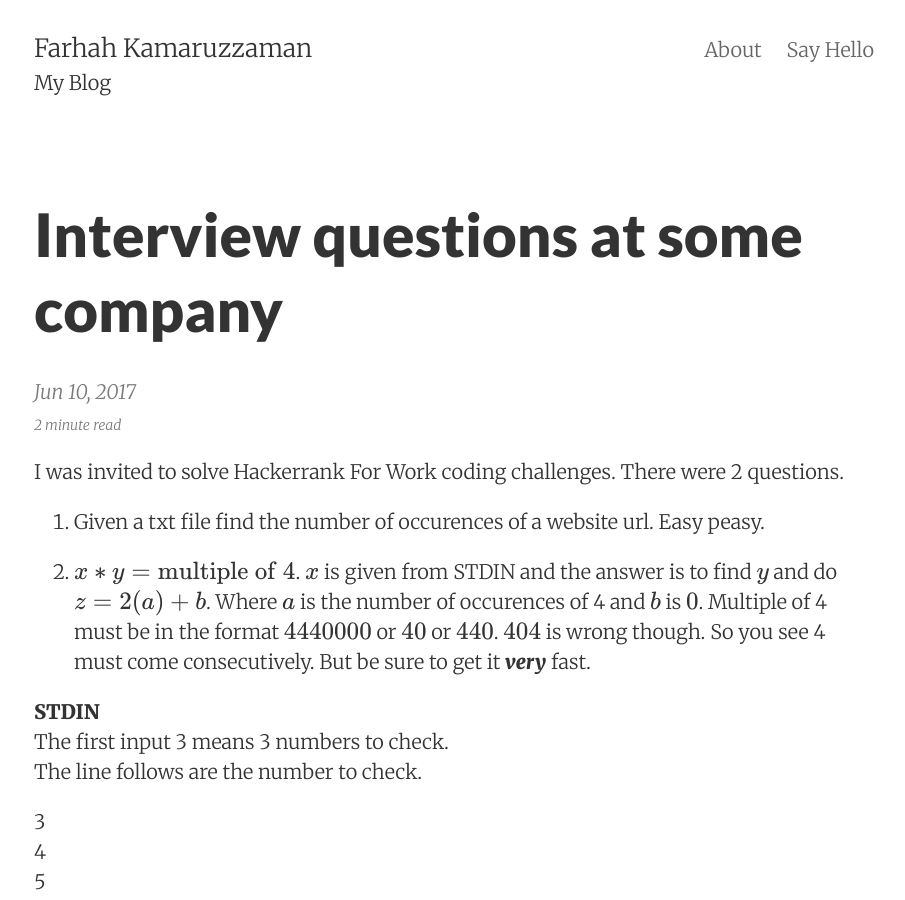
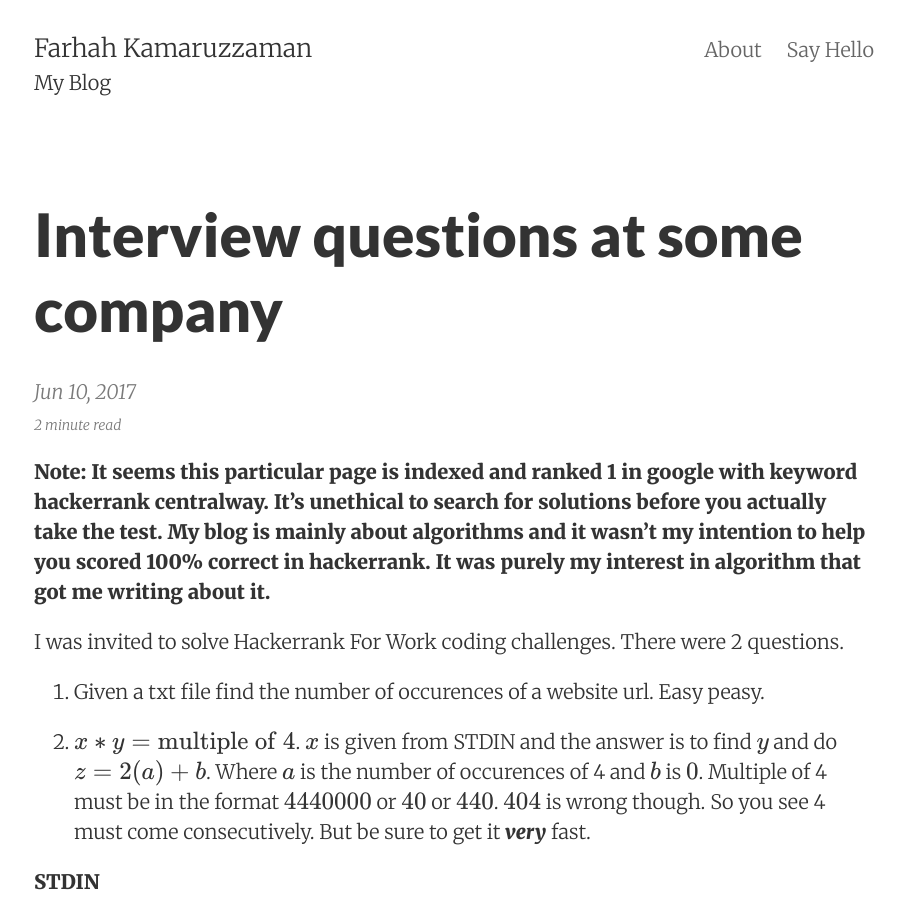
Before and after one commit to farhah/blog, a Jekyll site: the page built from _posts/2017-06-10-Interview-Questions-at-Centralway-Numbrs.md, in a window 1280 px wide and 900 px high. Shown: the whole window, without its empty margins (186-1091 px from the left). Built offline with Jekyll 4.4.1, drawn with Linux system fonts in a browser that asks for light colours; formulas are drawn with MathJax 3; comment, search, counter and statistics services are not loaded.

Commit message:
Create 2017-06-10-Interview-Questions-at-Centralway-Numbrs.md

```diff
--- a/_posts/2017-06-10-Interview-Questions-at-Centralway-Numbrs.md
+++ b/_posts/2017-06-10-Interview-Questions-at-Centralway-Numbrs.md
@@ -5,6 +5,7 @@ date:       2017-06-10GMT+8 09:47:00
 summary:    Interview questions
 categories: [algorithms]
 ---
+**Note: It seems this particular page is indexed and ranked 1 in google with keyword hackerrank centralway. It's unethical to search for solutions before you actually take the test. My blog is mainly about algorithms and it wasn't my intention to help you scored 100% correct in hackerrank. It was purely my interest in algorithm that got me writing about it.**
 
 I was invited to solve Hackerrank For Work coding challenges. There were 2 questions.
 
```
